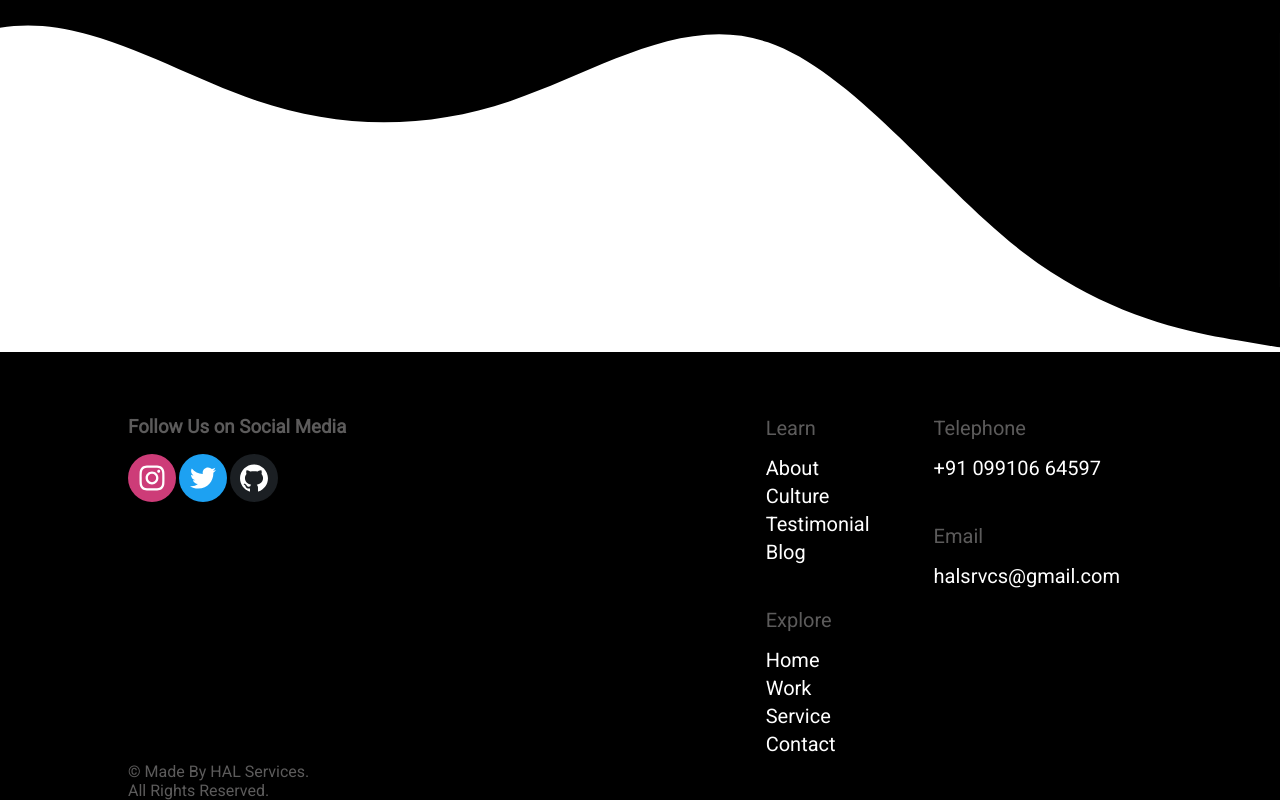
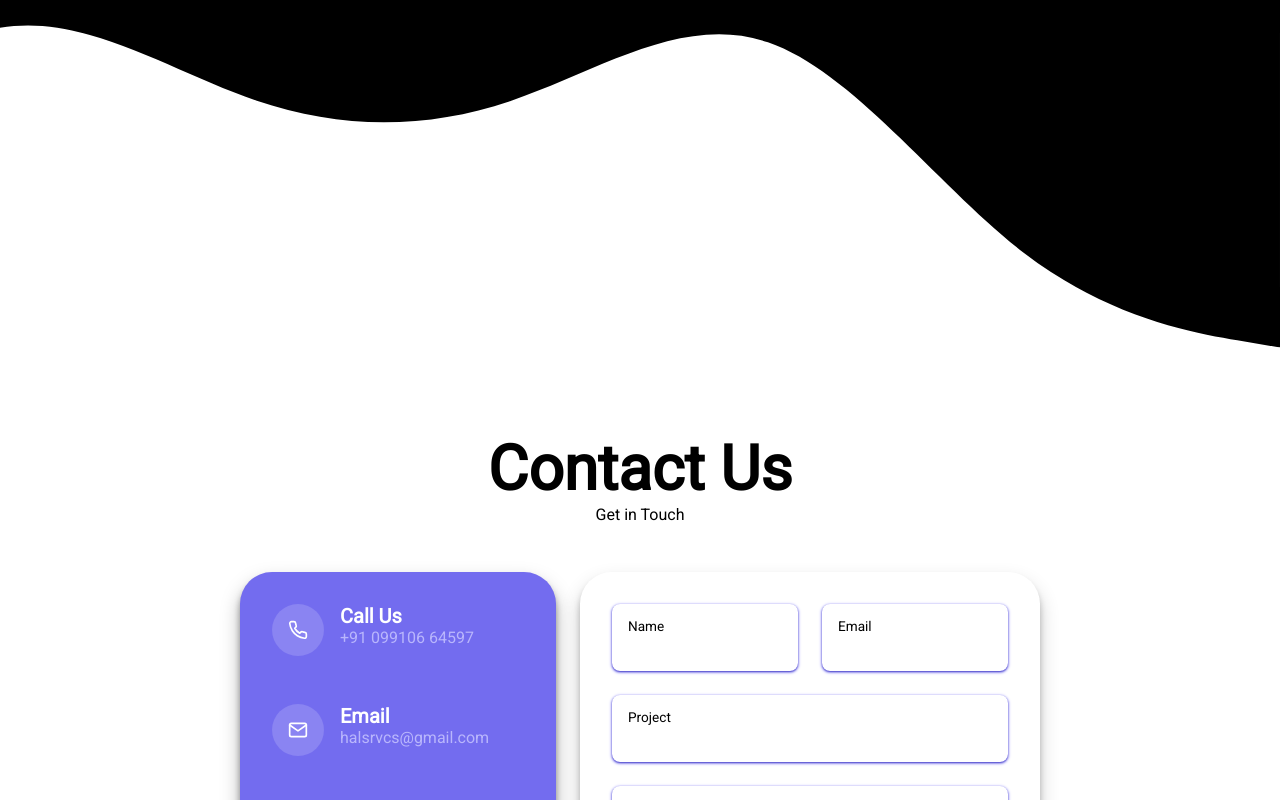
Before and after one commit to HAL-Services/KCM-New, a React (Create React App) app: page / in a window 1280 px wide. Shown: the part 2000-2800 px from the top of the page. Built offline with nearby package versions, Linux system fonts and the light colour scheme.

Commit message:
Contact Us Ready

```diff
--- a/src/App.jsx
+++ b/src/App.jsx
@@ -5,15 +5,17 @@ import HomePage from "./Pages/HomePage";
 import MarqueeElement from "./components/Marquee";
 import GarageCarousel from "./components/GarageCarousel";
 import LandingPage from "./Pages/LandingPage";
-import Footer from './components/Footer'
+import Footer from "./components/Footer";
+import ContactUs from "./components/ContactUs";
 function App() {
   return (
     <div className="App">
       <NavBar />
       <LandingPage />
-      <MarqueeElement/>
-      <HomePage/>
-      <Footer/>
+      <MarqueeElement />
+      <HomePage />
+      <ContactUs />
+      <Footer />
     </div>
   );
 }
--- /dev/null
+++ b/src/components/ContactUs.jsx
@@ -0,0 +1,115 @@
+import React from "react";
+
+// Import animation
+import { motion } from "framer-motion";
+
+// Importing Styles
+import "../styles/ContactUs.scss";
+import { FiPhone, FiMail, FiMapPin, FiSend } from "react-icons/fi";
+
+const ContactUs = () => {
+  return (
+    <div className="contact_section">
+      <h2 className="contact_main_title">Contact Us</h2>
+      <span className="contact_main_subtitle">Get in Touch</span>
+      <div className="contact_container grid">
+        <div className="contact_leftside">
+          <div className="contact_info">
+            <motion.span
+              className="contact_icon"
+              whileHover={{ y: -10 }}
+              transition={{ duration: 0.5, type: "spring" }}
+            >
+              <FiPhone />
+            </motion.span>
+            <div>
+              <h3 className="contact_title">Call Us</h3>
+              <span className="contact_subtitle">+91 099106 64597</span>
+            </div>
+          </div>
+
+          <div className="contact_info">
+            <motion.span
+              whileHover={{ y: -10 }}
+              transition={{ duration: 0.5, type: "spring" }}
+              className="contact_icon"
+            >
+              <FiMail />
+            </motion.span>
+            <div>
+              <h3 className="contact_title">Email</h3>
+              <span className="contact_subtitle">halsrvcs@gmail.com</span>
+            </div>
+          </div>
+
+          <div className="contact_info">
+            <motion.span
+              whileHover={{ y: -10 }}
+              transition={{ duration: 0.5, type: "spring" }}
+              className="contact_icon"
+            >
+              <FiMapPin />
+            </motion.span>
+            <div>
+              <h3 className="contact_title">Location</h3>
+              <span className="contact_subtitle">
+                <a
+                  href="https://www.google.com/maps/dir//KCM+AUTOMOBILES/@28.4887933,76.9875978,12z/data=!4m8!4m7!1m0!1m5!1m1!1s0x390d183000000021:0x8d473674bdf87c83!2m2!1d77.0576381!2d28.4888112"
+                  target="_blanck"
+                >
+                  Click Here
+                </a>
+              </span>
+            </div>
+          </div>
+        </div>
+        <form action="" className="contact_rightside grid">
+          <div className="contact__inputs grid">
+            <motion.div
+              whileTap={{ scale: 1.1 }}
+              transition={{ type: "spring" }}
+              className="contact__content"
+            >
+              <label className="contact__label">Name</label>
+              <input type="text" className="contact__input" />
+            </motion.div>
+            <motion.div
+              whileTap={{ scale: 1.1 }}
+              transition={{ type: "spring" }}
+              className="contact__content"
+            >
+              <label className="contact__label">Email</label>
+              <input type="email" className="contact__input" />
+            </motion.div>
+          </div>
+          <motion.div
+            whileTap={{ scale: 1.1 }}
+            transition={{ type: "spring" }}
+            className="contact__content"
+          >
+            <label className="contact__label">Project</label>
+            <input type="text" className="contact__input" />
+          </motion.div>
+          <motion.div
+            whileTap={{ scale: 1.1 }}
+            transition={{ type: "spring" }}
+            className="contact__content"
+          >
+            <label className="contact__label">Message</label>
+            <textarea cols="0" rows="7" className="contact__input"></textarea>
+          </motion.div>
+          <div>
+            <a href="mailto:halsrvcs@gmail.com" className="contact_btn_flex">
+              Send Message
+              <span className="contact_btn_icon">
+                <FiSend />
+              </span>
+            </a>
+          </div>
+        </form>
+      </div>
+    </div>
+  );
+};
+
+export default ContactUs;
--- /dev/null
+++ b/src/styles/ContactUs.scss
@@ -0,0 +1,123 @@
+.contact{
+  &_section{
+    // height: 100vh;
+    width: 100%;
+    margin: 5rem 0 2rem;
+  }
+  &_container{
+    display: grid;
+    max-width: 800px;
+    margin-right: auto;
+    margin-left: auto;
+    row-gap: 3rem;
+    @media screen and (min-width: 568px) {
+      grid-template-columns: repeat(2, 1fr);
+    }
+    @media screen and (max-width: 800px) {
+      margin-left: var(--mb-1-5);
+      margin-right: var(--mb-1-5);
+    }
+  }
+  &_info{
+    display: flex;
+    margin-bottom: var(--mb-3);
+    color: var(--default-color);
+  }
+  &_main_title{
+    font-size: var(--big-font-size);
+    text-align: center;
+  }
+  &_main_subtitle{
+    display: block;
+    text-align: center;
+    margin-bottom: var(--mb-3);
+  }
+  &_icon{
+    font-size: var(--h2-font-size);
+    background-color: rgba(255, 255, 255, 0.159);
+    padding: 1rem;
+    display: flex;
+    align-items: center;
+    justify-content: center;
+    border-radius: 50%;
+    margin-right: var(--mb-1);
+  }
+  &_title{
+    font-size: var(--h2-font-size);
+    font-weight: var(--font-bold);
+  }
+  &_subtitle{
+    color: var(--first-color-lighter);
+    a{
+      text-decoration: none;
+      color: var(--first-color-lighter);
+      transition: 200ms ease-out;
+      &:hover{
+        color: var(--first-color-alt);
+      }
+    }
+  }
+  &_leftside{
+    background-color: var(--first-color);
+    padding: 2rem;
+    border-radius: 2rem;
+    box-shadow: rgba(0, 0, 0, 0.267) 0px 10px 20px, rgba(0, 0, 0, 0.366) 0px 6px 6px;
+  }
+  &_rightside{
+    padding: 2rem;
+    border-radius: 2rem;
+    box-shadow: rgba(0, 0, 0, 0.19) 0px 10px 20px, rgba(0, 0, 0, 0.23) 0px 6px 6px;
+    @media screen and (min-width: 1024px) {
+      width: 460px;
+    }
+  }
+  &__input{
+    width: 100%;
+    background-color: var(--input-color);
+    color: var(--text-color);
+    font-family: var(--body-font);
+    font-size: var(--normal-font-size);
+    border: none;
+    outline: none;
+    padding: 0.25rem 0.5rem 0.5rem 0;
+  }
+  &__inputs{
+    @media screen and (min-width: 1024px) {
+      grid-template-columns: repeat(2, 1fr);
+    }
+  }
+  &__label{
+    font-size: var(--smaller-font-size);
+  }
+  &__content{
+    border-radius: 0.5rem;
+    box-shadow: var(--first-color-alt) 0px 1px 2px 0px, var(--first-color-lighter) 0px 1px 3px 1px;
+    padding: 0.75rem 1rem 0.25rem;
+  }
+  &_btn_flex{
+    display: inline-flex;
+    align-items: center;
+    border:1px solid var(--first-color);
+    color: var(--first-color);
+    text-decoration: none;
+    padding: 1rem;
+    border-radius: .5rem;
+    font-size: var(--h2-font-size);
+    transition: .4s;
+    &:hover{
+      color: var(--default-color);
+      background-color: var(--first-color);
+    }
+  }
+  &_btn_icon{
+    display: flex;
+    align-items: center;
+    justify-content: center;
+    font-size: var(--h2-font-size);
+    margin: 0 .5rem;
+  }
+}
+.grid {
+  display: grid;
+  gap: 1.5rem;
+}
```
